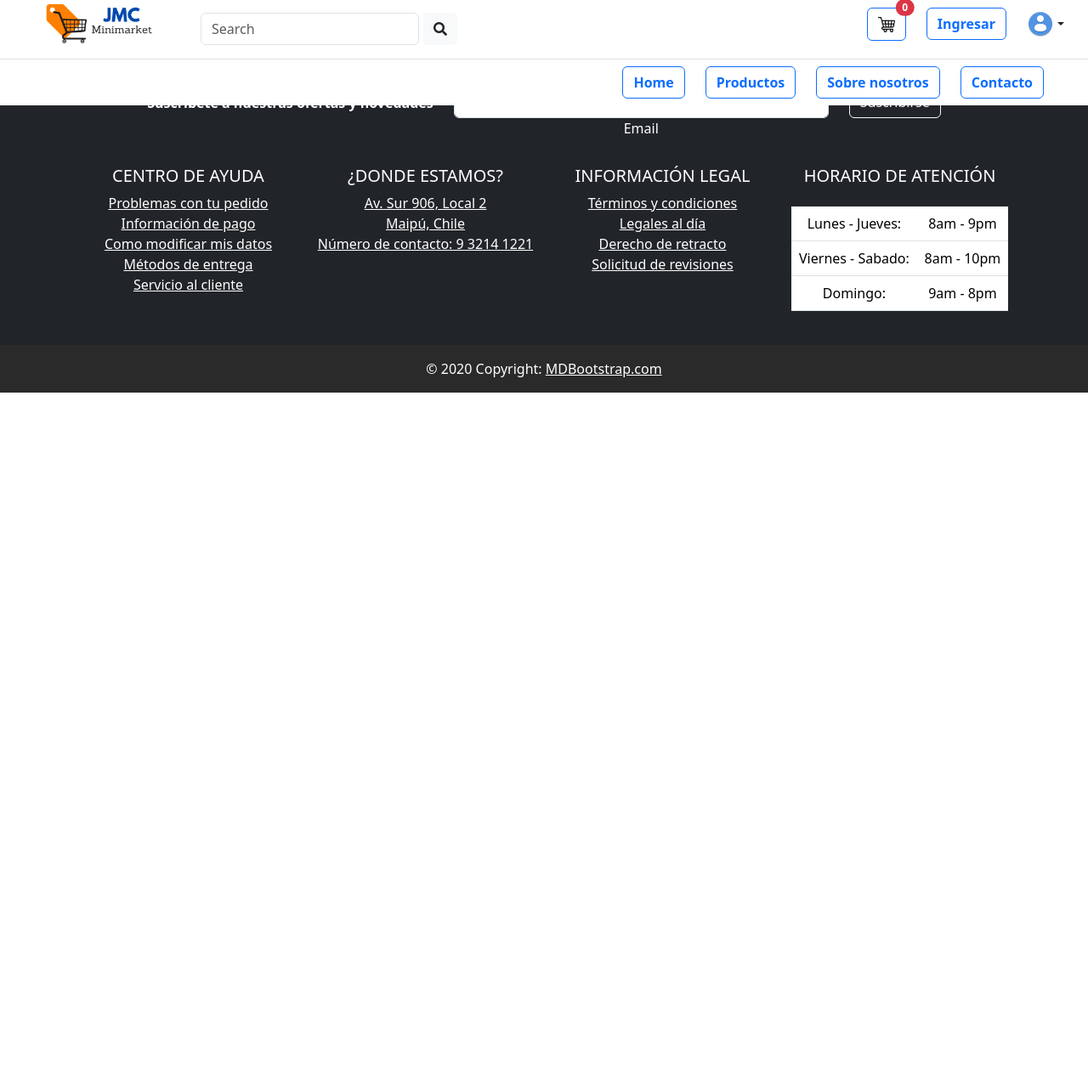
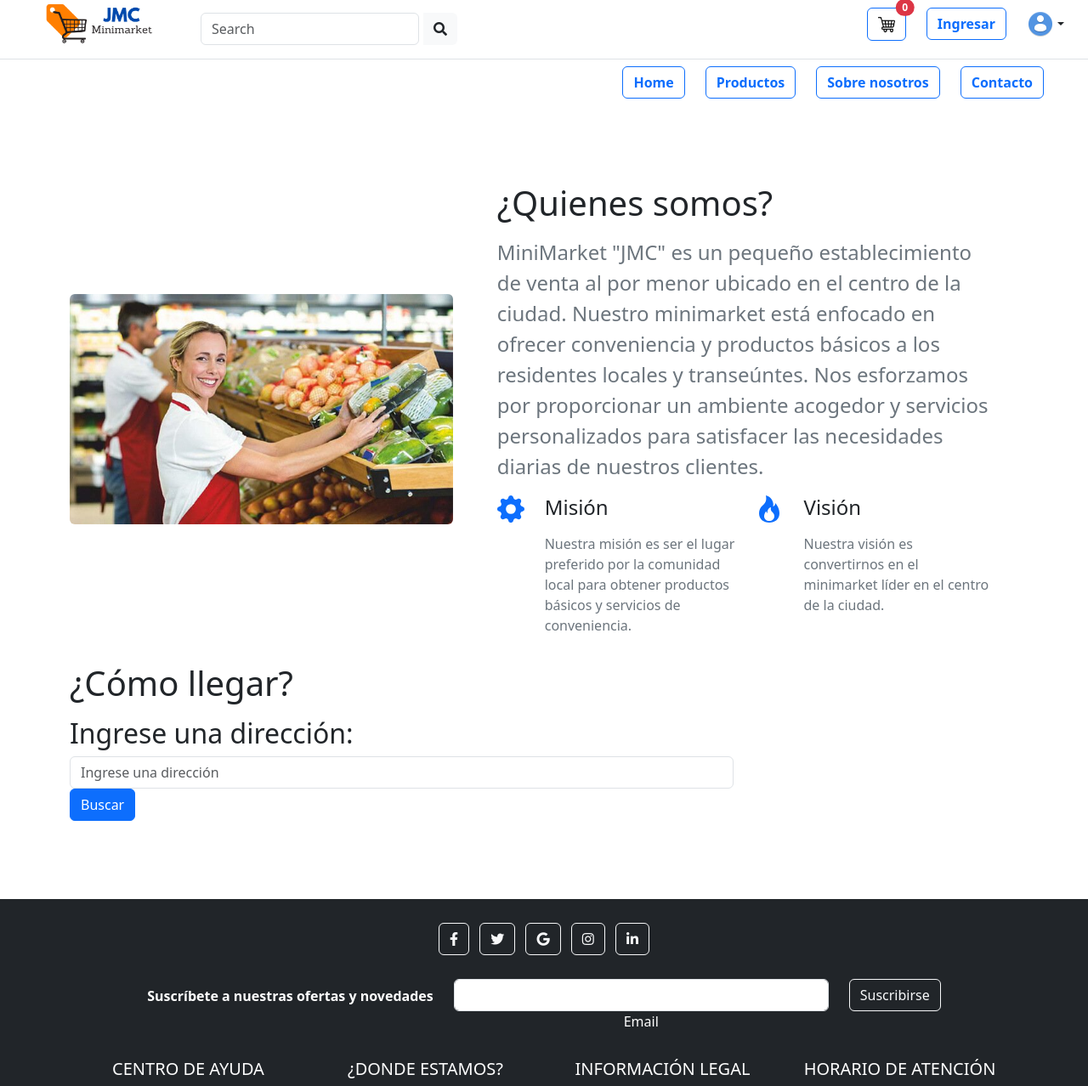
Before and after one commit to YhonV/project-alpha, a Django app: page /nosotros/ in a window 1280 px wide. Shown: the part 13-1291 px from the top of the page at 85% size. Before the commit the page ends 475 px from the top, so only its background shows below. Run offline with Django 5.2, Linux system fonts and the light colour scheme; some libraries are stand-ins or nearby versions.

Commit message:
update nosotros.html

```diff
--- a/minimarket/templates/nosotros.html
+++ b/minimarket/templates/nosotros.html
@@ -1 +1,62 @@
 {% extends "plantilla.html" %}
+
+{% load static%}
+{% block content %}
+
+    <!-- About 1 - Bootstrap Brain Component -->
+    <section  class="py-3 py-md-5 py-xl-8">
+        <div id="sec-nosotros" class="container" style="margin-top: 180px;">
+          <div class="row gy-3 gy-md-4 gy-lg-0 align-items-lg-center">
+            <div class="col-12 col-lg-6 col-xl-5">
+              <img class="img-fluid rounded" loading="lazy" src="/static/img/aboutus.jpeg" alt="">
+            </div>
+            <div class="col-12 col-lg-6 col-xl-7">
+              <div class="row justify-content-xl-center">
+                <div class="col-12 col-xl-11">
+                  <h2 class="h1 mb-3">¿Quienes somos?</h2>
+                  <p class="lead fs-4 text-secondary mb-3">MiniMarket "JMC" es un pequeño establecimiento de venta al por menor ubicado en el centro de la ciudad. Nuestro minimarket está enfocado en ofrecer conveniencia y productos básicos a los residentes locales y transeúntes. Nos esforzamos por proporcionar un ambiente acogedor y servicios personalizados para satisfacer las necesidades diarias de nuestros clientes.</p>
+                  <div class="row gy-4 gy-md-0 gx-xxl-5X">
+                    <div class="col-12 col-md-6">
+                      <div class="d-flex">
+                        <div class="me-4 text-primary">
+                          <svg xmlns="http://www.w3.org/2000/svg" width="32" height="32" fill="currentColor" class="bi bi-gear-fill" viewBox="0 0 16 16">
+                            <path d="M9.405 1.05c-.413-1.4-2.397-1.4-2.81 0l-.1.34a1.464 1.464 0 0 1-2.105.872l-.31-.17c-1.283-.698-2.686.705-1.987 1.987l.169.311c.446.82.023 1.841-.872 2.105l-.34.1c-1.4.413-1.4 2.397 0 2.81l.34.1a1.464 1.464 0 0 1 .872 2.105l-.17.31c-.698 1.283.705 2.686 1.987 1.987l.311-.169a1.464 1.464 0 0 1 2.105.872l.1.34c.413 1.4 2.397 1.4 2.81 0l.1-.34a1.464 1.464 0 0 1 2.105-.872l.31.17c1.283.698 2.686-.705 1.987-1.987l-.169-.311a1.464 1.464 0 0 1 .872-2.105l.34-.1c1.4-.413 1.4-2.397 0-2.81l-.34-.1a1.464 1.464 0 0 1-.872-2.105l.17-.31c.698-1.283-.705-2.686-1.987-1.987l-.311.169a1.464 1.464 0 0 1-2.105-.872l-.1-.34zM8 10.93a2.929 2.929 0 1 1 0-5.86 2.929 2.929 0 0 1 0 5.858z" />
+                          </svg>
+                        </div>
+                        <div>
+                          <h4 class="mb-3">Misión</h4>
+                          <p class="text-secondary mb-0">Nuestra misión es ser el lugar preferido por la comunidad local para obtener productos básicos y servicios de conveniencia.</p>
+                        </div>
+                      </div>
+                    </div>
+                    <div class="col-12 col-md-6">
+                      <div class="d-flex">
+                        <div class="me-4 text-primary">
+                          <svg xmlns="http://www.w3.org/2000/svg" width="32" height="32" fill="currentColor" class="bi bi-fire" viewBox="0 0 16 16">
+                            <path d="M8 16c3.314 0 6-2 6-5.5 0-1.5-.5-4-2.5-6 .25 1.5-1.25 2-1.25 2C11 4 9 .5 6 0c.357 2 .5 4-2 6-1.25 1-2 2.729-2 4.5C2 14 4.686 16 8 16Zm0-1c-1.657 0-3-1-3-2.75 0-.75.25-2 1.25-3C6.125 10 7 10.5 7 10.5c-.375-1.25.5-3.25 2-3.5-.179 1-.25 2 1 3 .625.5 1 1.364 1 2.25C11 14 9.657 15 8 15Z" />
+                          </svg>
+                        </div>
+                        <div>
+                          <h4 class="mb-3">Visión</h4>
+                          <p class="text-secondary mb-0">Nuestra visión es convertirnos en el minimarket líder en el centro de la ciudad.</p>
+                        </div>
+                      </div>
+                    </div>
+                  </div>
+                </div>
+              </div>
+            </div>
+          </div>
+          <br>
+        <h2><h2 class="h1 mb-3">¿Cómo llegar?</h2></h2>
+        <h2>Ingrese una dirección:</h2>
+        <form id="direccion-form">
+            <input style="width: 70%;" class="form-control" type="text" id="direccion-input" placeholder="Ingrese una dirección">
+            <button class="btn btn-primary btn-m" type="submit">Buscar</button>
+        </form><br>
+        </div>
+
+      </section>
+
+
+{% endblock content %}
--- a/minimarket/templates/plantilla.html
+++ b/minimarket/templates/plantilla.html
@@ -99,7 +99,7 @@
                         <a href="/catalogo">Productos</a>
                     </button>
                     <button class="btn btn-outline-primary me-4" data-mdb-ripple-color="dark" type="button">
-                        <a href="nosotros">Sobre nosotros</a>
+                        <a href="/nosotros">Sobre nosotros</a>
                     </button>
                     <button class="btn btn-outline-primary me-4" data-mdb-ripple-color="dark" type="button">
                         <a href="/minimarket/html/contacto.html">Contacto</a>
```
Also changed, not shown: 1 other file.
